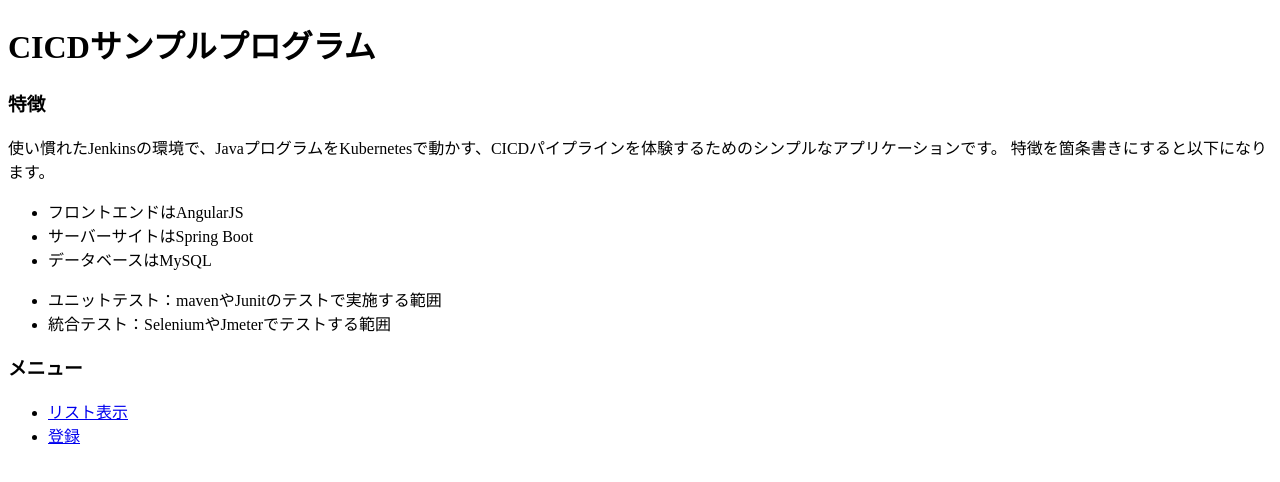
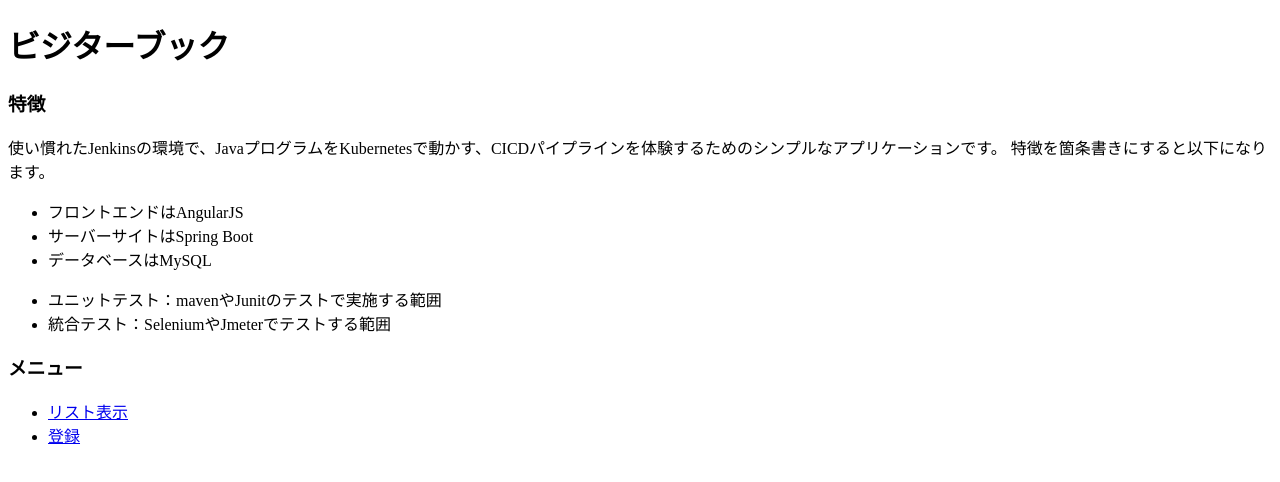
Before and after one commit to takara9/webapl-17, a plain HTML site: page src/main/resources/public/index.html in a window 1280 px wide. Drawn offline with nearby package versions, Linux system fonts and the light colour scheme.

Commit message:
トップページのタイトル変更

```diff
--- a/src/main/resources/public/index.html
+++ b/src/main/resources/public/index.html
@@ -2,13 +2,13 @@
 <html lang="ja">
 <head>
 <meta charset="UTF-8">
-<title>Hello AngularJS</title>
+<title>ビジターブック</title>
 <script src="https://ajax.googleapis.com/ajax/libs/angularjs/1.4.3/angular.min.js"></script>
 <script src="https://cdnjs.cloudflare.com/ajax/libs/jquery/3.6.0/jquery.min.js"></script>
 </head>
 
 <body>
-<h1>CICDサンプルプログラム</h1>
+<h1>ビジターブック</h1>
 
 <h3>特徴</h3>
 <p>使い慣れたJenkinsの環境で、JavaプログラムをKubernetesで動かす、CICDパイプラインを体験するためのシンプルなアプリケーションです。
```
